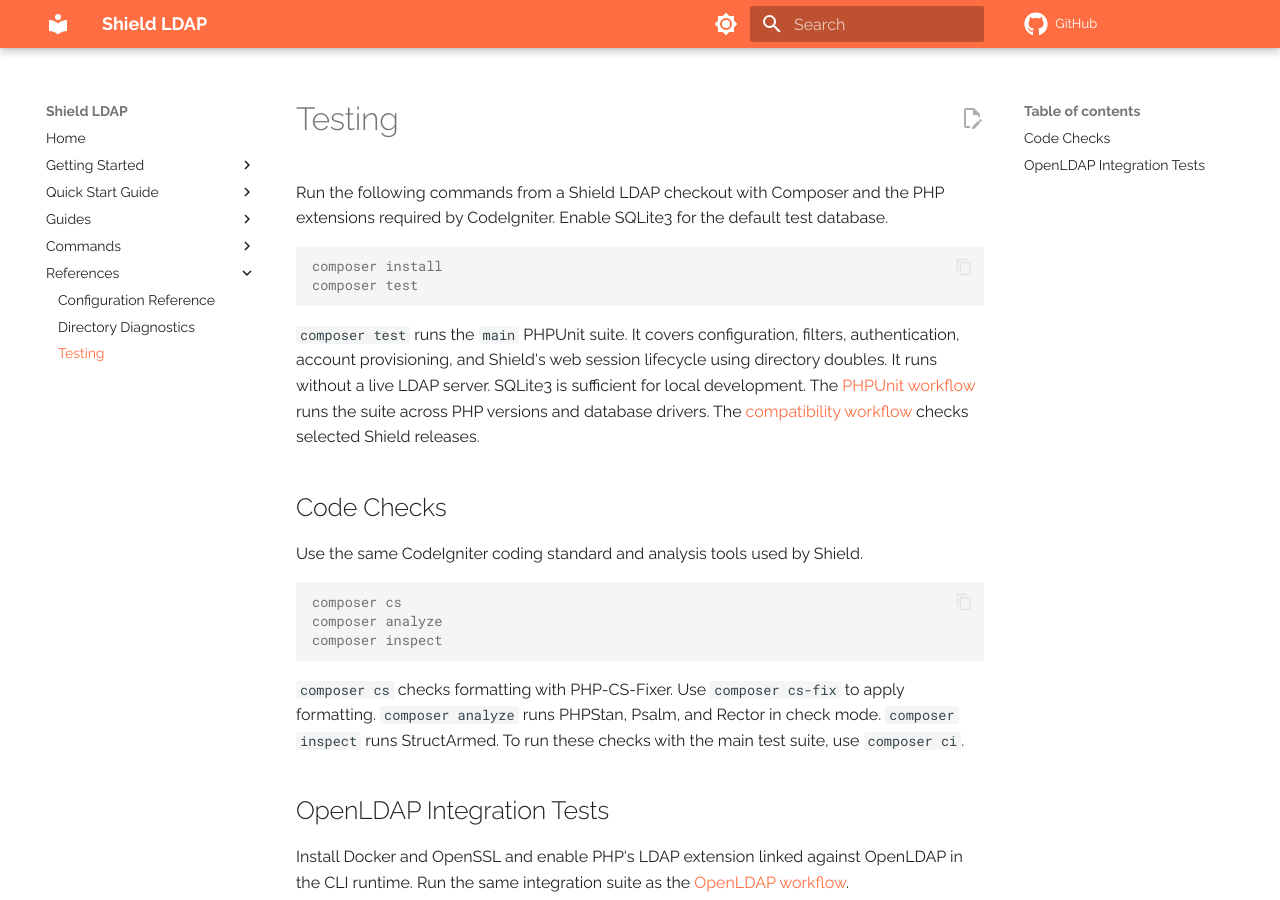
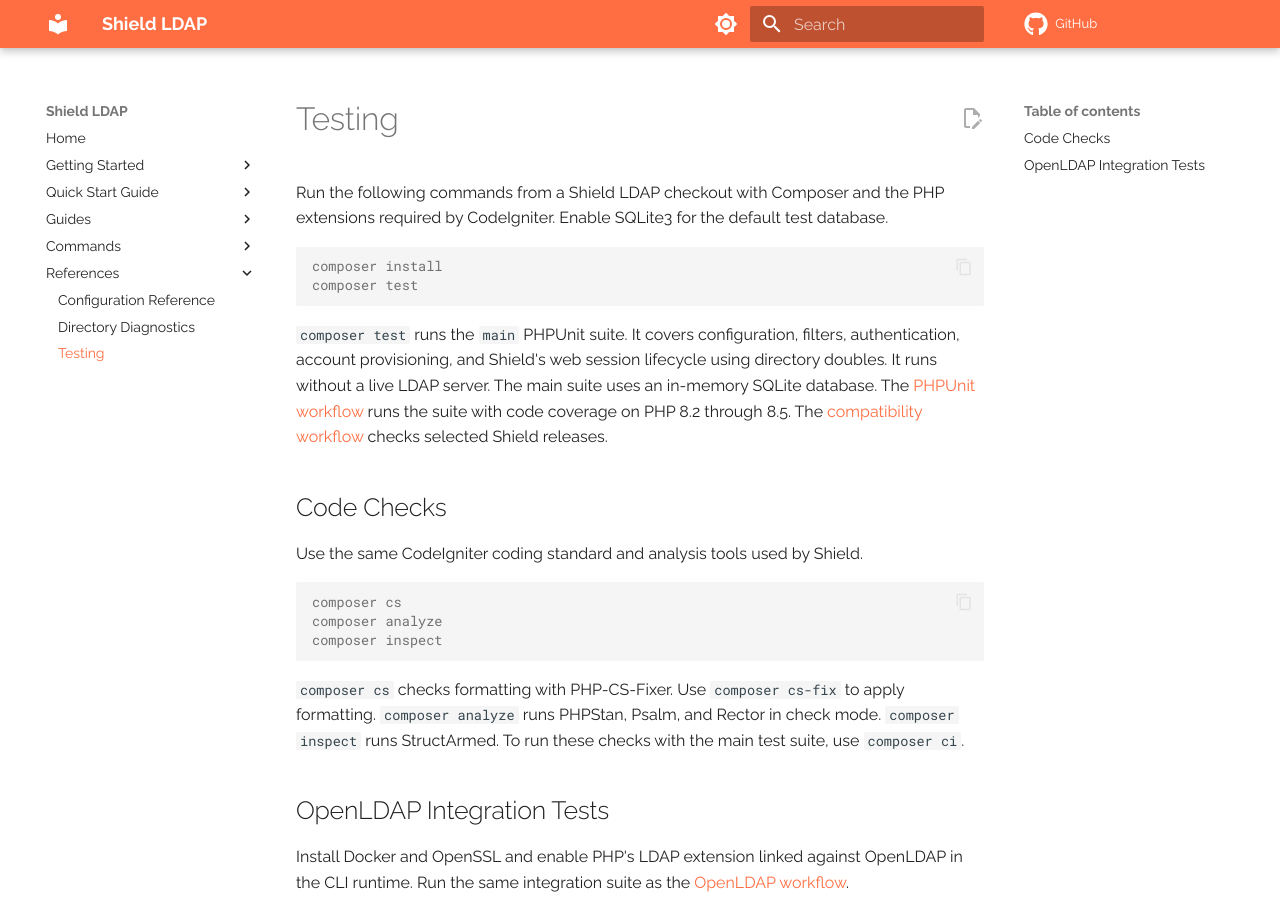
Before and after one commit to maniaba/shield-ldap, an MkDocs documentation site: the page built from docs/references/testing.md, in a window 1280 px wide and 900 px high. Built offline with MkDocs 1.6.1 and Material for MkDocs 9.7.7, drawn with Linux system fonts in a browser that asks for light colours; comment, search, counter and statistics services are not loaded; the version menu is left out.

Commit message:
ci: simplify the Shield LDAP PHPUnit matrix (#21)
* ci: simplify the Shield LDAP PHPUnit matrix

* docs: describe the SQLite PHPUnit coverage matrix

```diff
--- a/docs/references/testing.md
+++ b/docs/references/testing.md
@@ -12,9 +12,9 @@ composer test
 `composer test` runs the `main` PHPUnit suite. It covers configuration,
 filters, authentication, account provisioning, and Shield's web session
 lifecycle using directory doubles. It runs without a live LDAP server.
-SQLite3 is sufficient for local development. The
+The main suite uses an in-memory SQLite database. The
 [PHPUnit workflow](https://github.com/maniaba/shield-ldap/actions/workflows/phpunit.yml)
-runs the suite across PHP versions and database drivers. The
+runs the suite with code coverage on PHP 8.2 through 8.5. The
 [compatibility workflow](https://github.com/maniaba/shield-ldap/actions/workflows/compatibility.yml)
 checks selected Shield releases.
 
```
Also changed, not shown: 1 other file.
